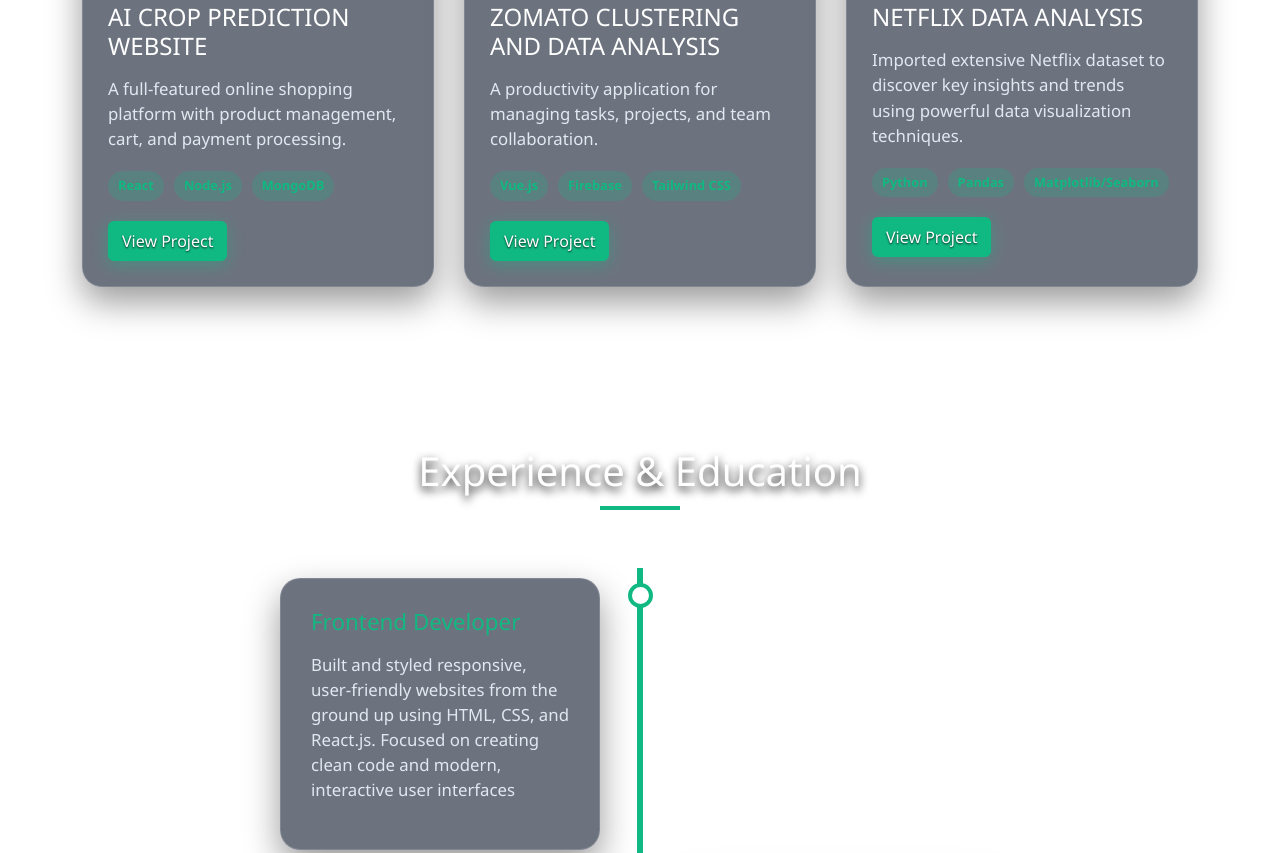
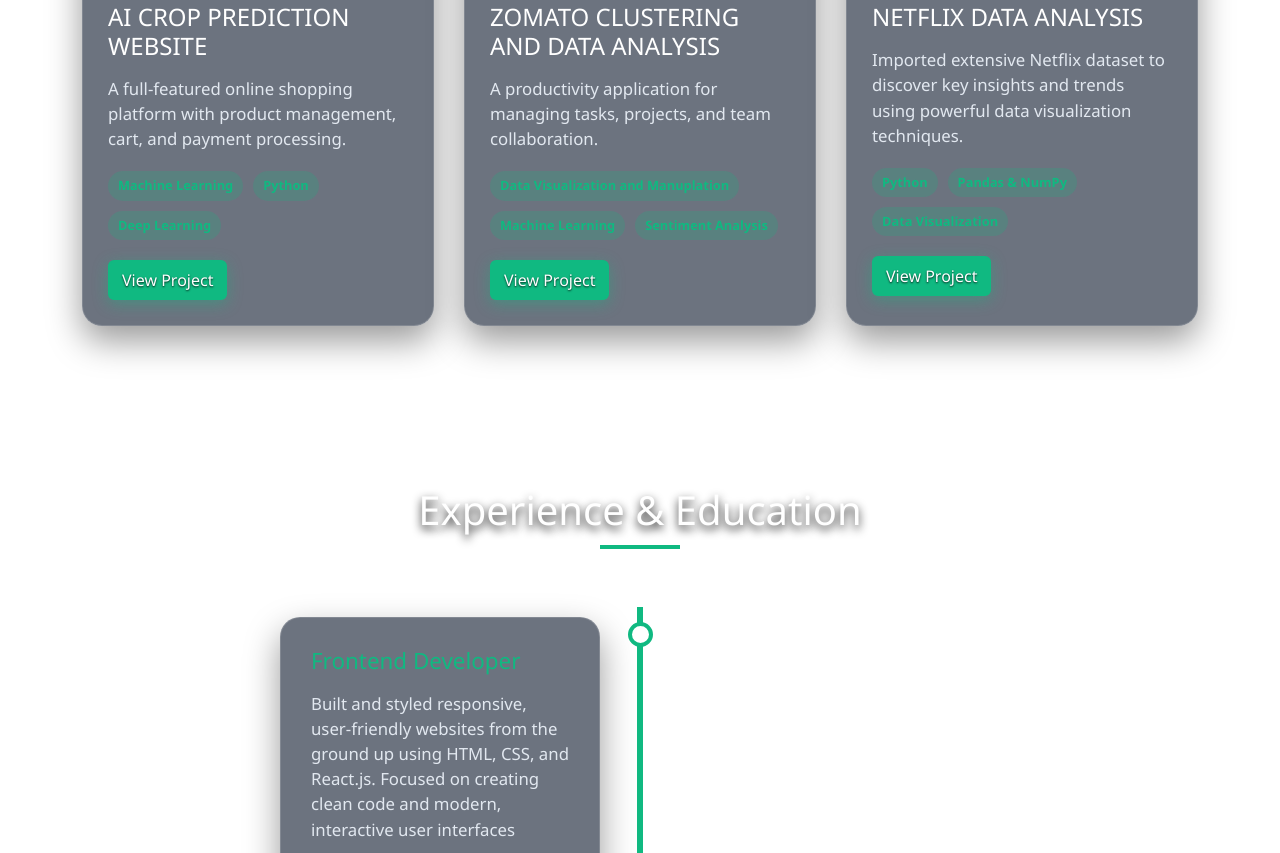
Before and after one commit to Gauravpandey0025/MY-PORTFOLIO, a plain HTML site: page index.html in a window 1280 px wide. Shown: the part 2640-3493 px from the top of the page. Drawn offline with nearby package versions, Linux system fonts and the light colour scheme.

Commit message:
Update index.html

```diff
--- a/index.html
+++ b/index.html
@@ -138,9 +138,9 @@
                         <p>A full-featured online shopping platform with product management, cart, and payment
                             processing.</p>
                         <div class="project-tags">
-                            <span class="project-tag">React</span>
-                            <span class="project-tag">Node.js</span>
-                            <span class="project-tag">MongoDB</span>
+                            <span class="project-tag">Machine Learning</span>
+                            <span class="project-tag">Python</span>
+                            <span class="project-tag">Deep Learning</span>
                         </div>
                         <a href="https://krishi-frontend-lemon.vercel.app/" class="btn">View Project</a>
                     </div>
@@ -154,9 +154,9 @@
                         <h3>ZOMATO CLUSTERING AND DATA ANALYSIS</h3>
                         <p>A productivity application for managing tasks, projects, and team collaboration.</p>
                         <div class="project-tags">
-                            <span class="project-tag">Vue.js</span>
-                            <span class="project-tag">Firebase</span>
-                            <span class="project-tag">Tailwind CSS</span>
+                            <span class="project-tag">Data Visualization and Manuplation</span>
+                            <span class="project-tag">Machine Learning</span>
+                            <span class="project-tag">Sentiment Analysis</span>
                         </div>
                         <a href="https://github.com/Gauravpandey0025/-Zomato-Restaurant-Clustering-and-Sentiment-Analysis"
                             class="btn">View Project</a>
@@ -173,8 +173,8 @@
                             visualization techniques.</p>
                         <div class="project-tags">
                             <span class="project-tag">Python</span>
-                            <span class="project-tag">Pandas</span>
-                            <span class="project-tag">Matplotlib/Seaborn</span>
+                            <span class="project-tag">Pandas & NumPy</span>
+                            <span class="project-tag">Data Visualization</span>
                         </div>
                         <a href="https://github.com/Gauravpandey0025/netflix_data_analysis" class="btn">View Project</a>
                     </div>
@@ -242,7 +242,16 @@
                         <h3>Data Science Internship</h3>
                         <p>Alpha Innovation Private Limited</p>
                         <p>Aug 2025 - Oct 2025</p>
-                        <a href="internshipofferletter.png" class="btn">View Offer Letter</a>
+                        <a href="Completion Certificate.pdf" class="btn">View Offer Letter</a>
+                    </div>
+                </div>
+                <div class="certificate-card">
+                    <div class="certificate-content">
+                        <h3> Data Analyst</h3>
+                        <p> Deloitte </p>
+                        <p>Issued: Feburary 7, 2026</p>
+                        <a href="Deloitte_completion_certificate.pdf" target="_blank" rel="noopener noreferrer"
+                            class="btn">View Certificate</a>
                     </div>
                 </div>
 
```
